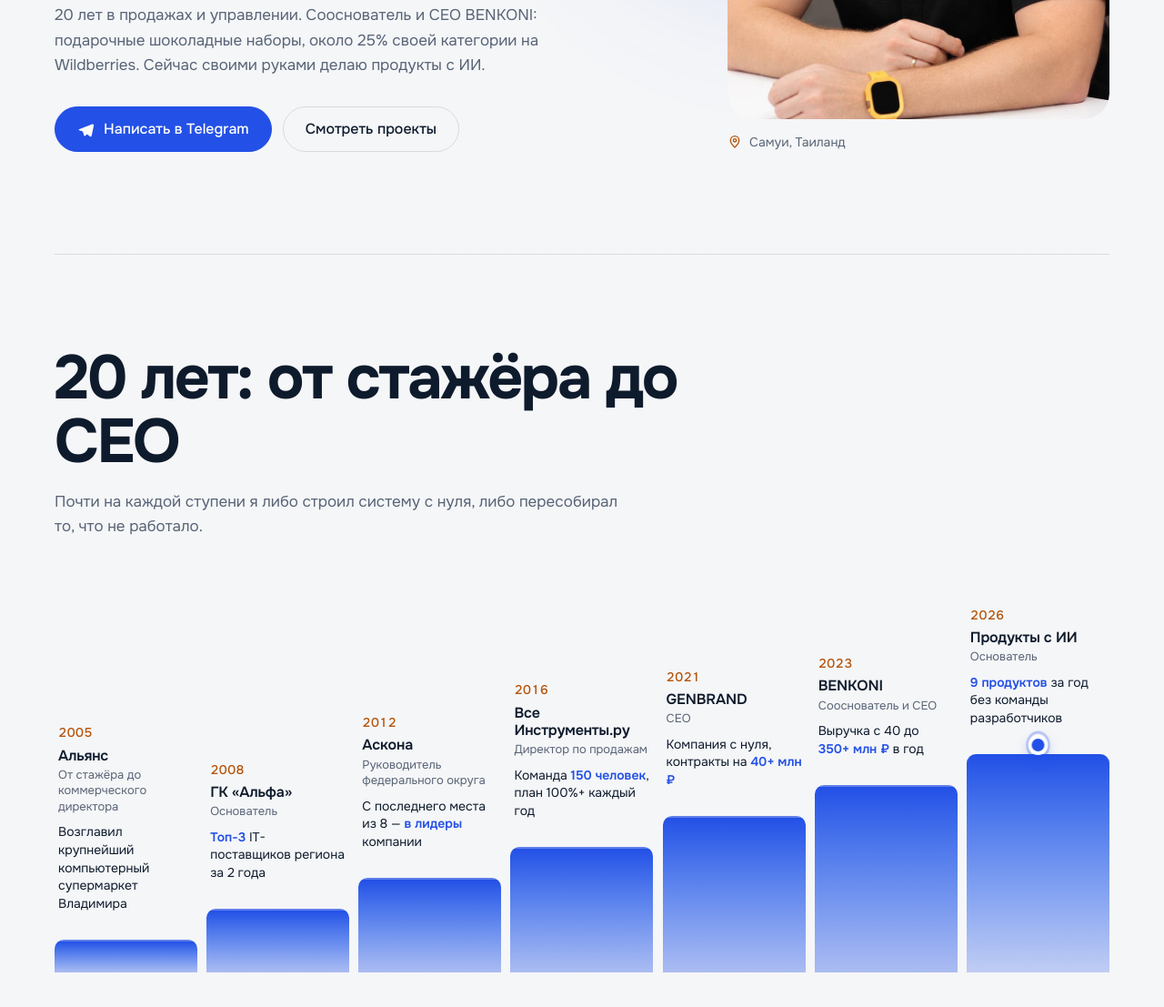
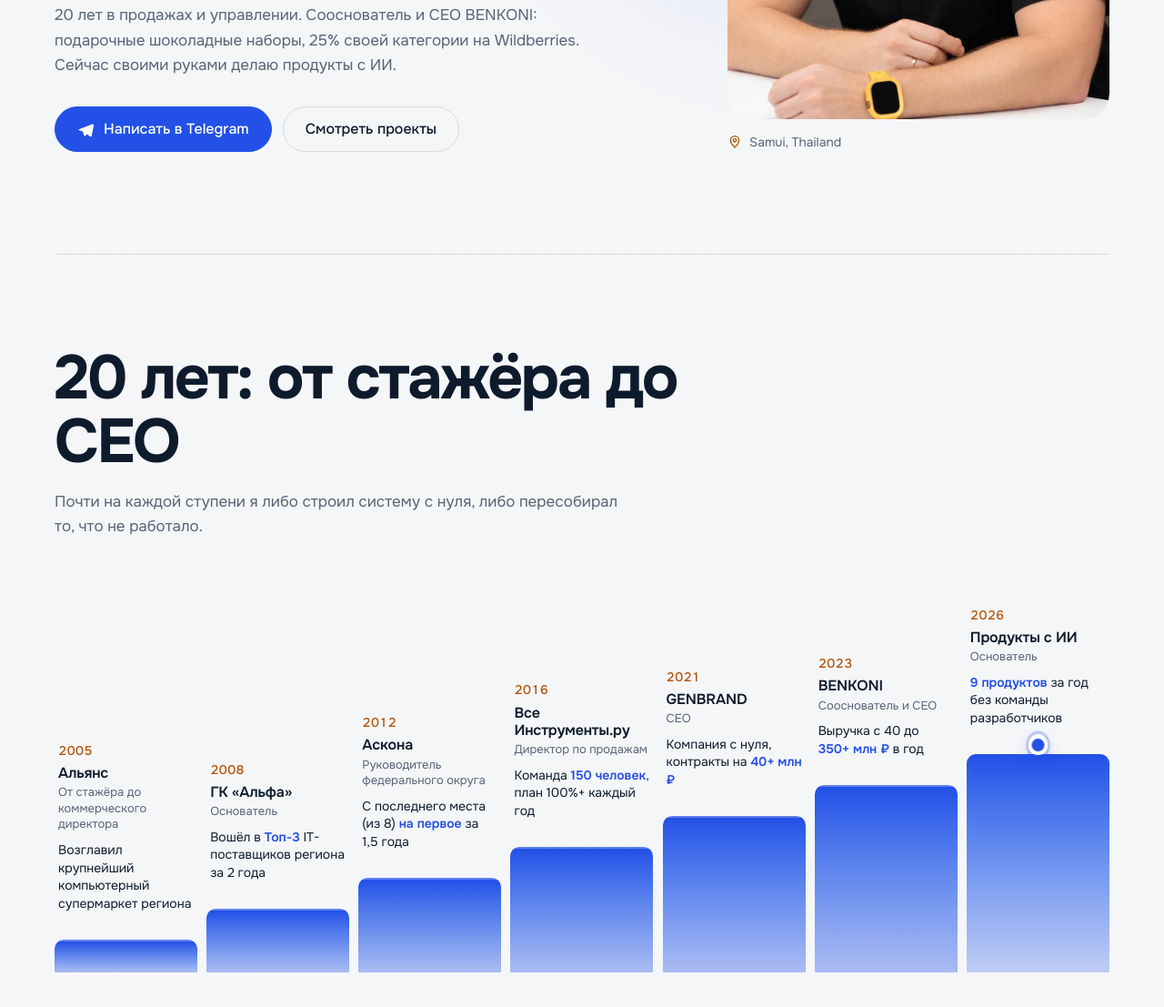
Before and after one commit to galkinart-netizen/galkinart-netizen.github.io, a plain HTML site: page index.html in a window 1280 px wide. Shown: the part 603-1710 px from the top of the page at 91% size. Drawn offline with Linux system fonts and the light colour scheme.

Commit message:
Career wording updates, 25% share, location caption in English
Co-Authored-By: Claude Opus 5.5 <noreply@anthropic.com>

```diff
--- a/index.html
+++ b/index.html
@@ -43,7 +43,7 @@
     <div>
       <h1 class="name"><span>Артем</span><span>Галкин</span></h1>
       <p class="lead">Строю бизнес там, где нужно создать систему с нуля или пересобрать то, что не работает.</p>
-      <p class="sub">20 лет в продажах и управлении. Сооснователь и CEO BENKONI: подарочные шоколадные наборы, около 25% своей категории на Wildberries. Сейчас своими руками делаю продукты с ИИ.</p>
+      <p class="sub">20 лет в продажах и управлении. Сооснователь и CEO BENKONI: подарочные шоколадные наборы, 25% своей категории на Wildberries. Сейчас своими руками делаю продукты с ИИ.</p>
       <div class="actions">
         <a class="btn btn-main" href="https://t.me/galkin_artem">
           <svg viewBox="0 0 24 24" fill="currentColor" aria-hidden="true"><path d="M21.5 4.2 2.9 11.4c-1.3.5-1.3 1.2-.2 1.5l4.8 1.5 1.8 5.6c.2.6.4.8.9.8.4 0 .6-.2.9-.4l2.3-2.2 4.7 3.5c.9.5 1.5.2 1.7-.8l3.1-14.6c.3-1.3-.5-1.9-1.4-1.6ZM9.6 14.1l8.3-7.4c.4-.3-.1-.5-.6-.2L7.5 12.9" /></svg>
@@ -56,7 +56,7 @@
       <img src="assets/photo.jpg" width="880" height="1100" alt="Артем Галкин">
       <figcaption>
         <svg viewBox="0 0 24 24" fill="none" stroke="currentColor" stroke-width="2" aria-hidden="true"><path d="M12 21s-7-6.1-7-11.5a7 7 0 0 1 14 0C19 14.9 12 21 12 21Z"/><circle cx="12" cy="9.5" r="2.5"/></svg>
-        Самуи, Таиланд
+        Samui, Thailand
       </figcaption>
     </figure>
   </section>
@@ -70,7 +70,7 @@
           <span class="year">2005</span>
           <span class="co">Альянс</span>
           <span class="role">От стажёра до коммерческого директора</span>
-          <span class="win">Возглавил крупнейший компьютерный супермаркет Владимира</span>
+          <span class="win">Возглавил крупнейший компьютерный супермаркет региона</span>
         </div>
         <div class="tread"></div>
       </li>
@@ -79,7 +79,7 @@
           <span class="year">2008</span>
           <span class="co">ГК «Альфа»</span>
           <span class="role">Основатель</span>
-          <span class="win"><b>Топ-3</b> IT-поставщиков региона за 2 года</span>
+          <span class="win">Вошёл в <b>Топ-3</b> IT-поставщиков региона за 2 года</span>
         </div>
         <div class="tread"></div>
       </li>
@@ -88,7 +88,7 @@
           <span class="year">2012</span>
           <span class="co">Аскона</span>
           <span class="role">Руководитель федерального округа</span>
-          <span class="win">С последнего места из 8 — <b>в лидеры</b> компании</span>
+          <span class="win">С последнего места (из 8) <b>на первое</b> за 1,5 года</span>
         </div>
         <div class="tread"></div>
       </li>
```
Also changed, not shown: en/index.html (+4 -4 lines).
